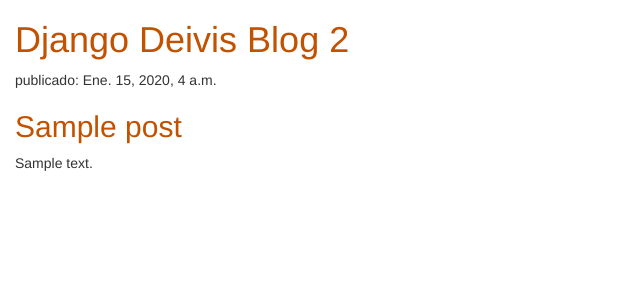
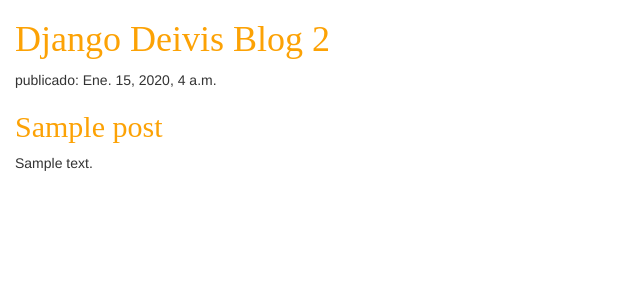
Before and after one commit to Montecristo333/my-first-blog, a Django app: page / in a window 1280 px wide. Shown: the top 300 px of the page, without its empty margins (0-640 px from the left). Run offline with Django 3.2, Linux system fonts and the light colour scheme; tables that the repository leaves empty hold one stand-in row (values such as "Sample post"); some libraries are stand-ins or nearby versions.

Commit message:
change body

```diff
--- a/blog/static/css/blog.css
+++ b/blog/static/css/blog.css
@@ -1,5 +1,6 @@
 h1 a, h2 a {
-     color: #C25100;
+    color: #FCA205;
+    font-family: 'Lobster';
 }
 
 body {
```
